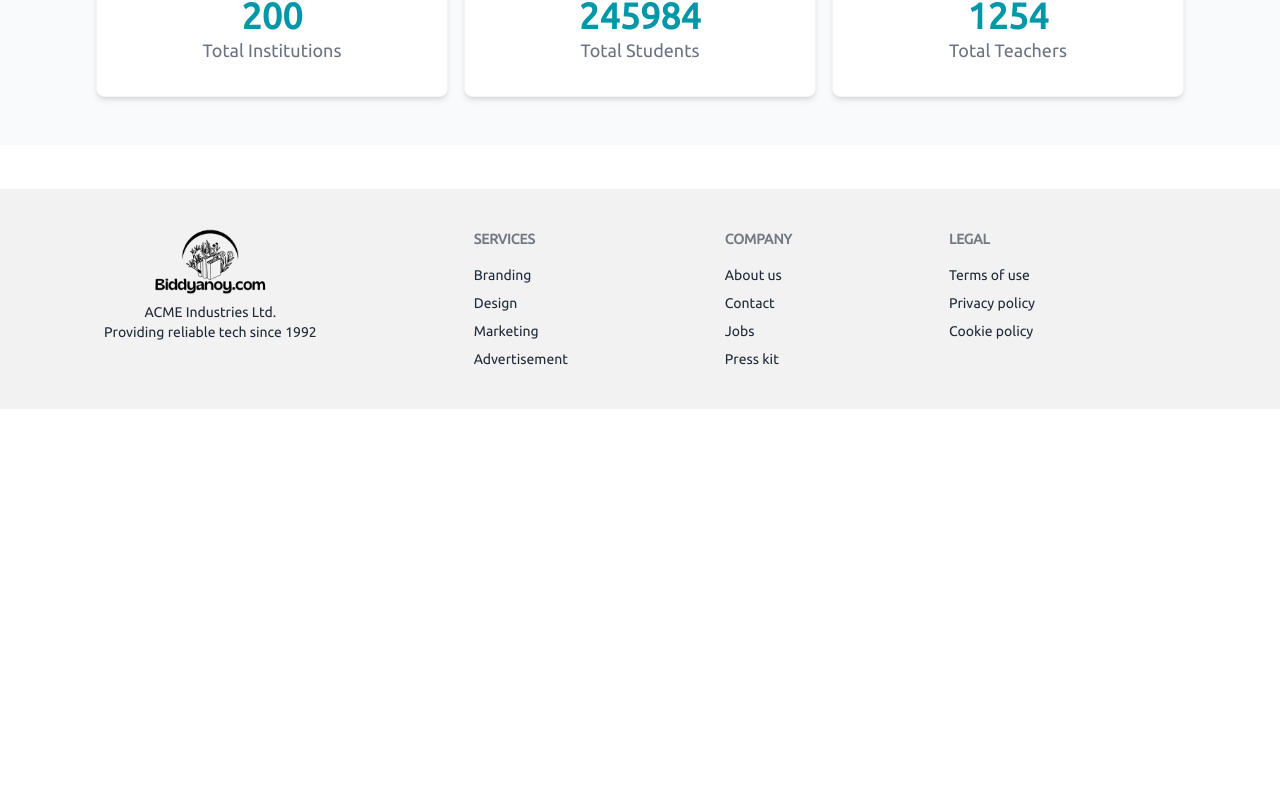
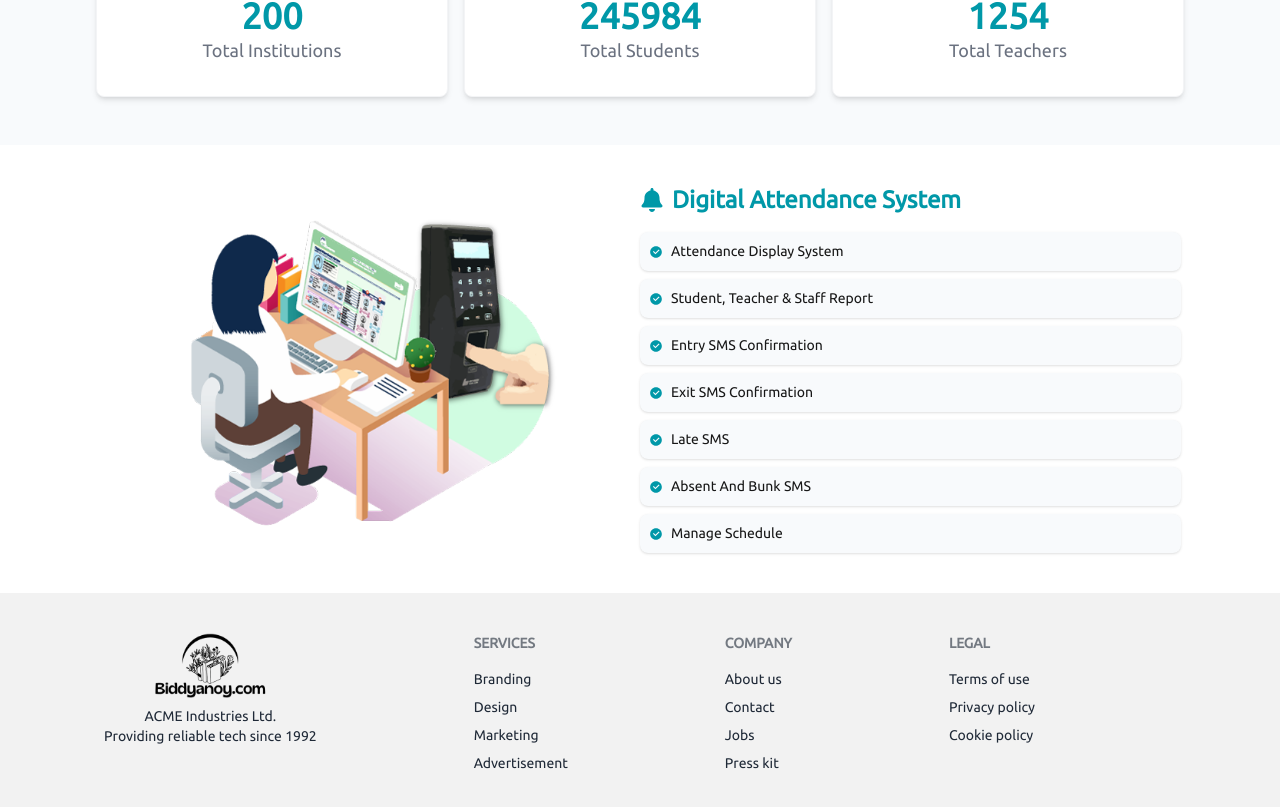
Before and after one commit to AbuRaihan32/Smart-Madrasha, a Next.js app: page / in a window 1280 px wide. Shown: the part 967-1774 px from the top of the page. Before the commit the page ends 1376 px from the top, so only its background shows below. Built offline with nearby package versions, Linux system fonts and the light colour scheme.

Commit message:
digital section added

```diff
--- a/package.json
+++ b/package.json
@@ -12,7 +12,8 @@
     "lottie-react": "^2.4.0",
     "next": "14.2.13",
     "react": "^18.3.1",
-    "react-dom": "^18.3.1"
+    "react-dom": "^18.3.1",
+    "react-icons": "^5.3.0"
   },
   "devDependencies": {
     "daisyui": "^4.12.10",
--- a/src/app/page.js
+++ b/src/app/page.js
@@ -1,4 +1,5 @@
 import Banner from "@/components/Home/Banner/Banner";
+import DigitalAttendance from "@/components/Home/DigitalAttendance/DigitalAttendance";
 import Overview from "@/components/Home/Overview/Overview";
 
 export default function Home() {
@@ -6,6 +7,7 @@ export default function Home() {
     <>
       <Banner></Banner>
       <Overview></Overview>
+      <DigitalAttendance></DigitalAttendance>
     </>
   );
 }
--- /dev/null
+++ b/src/components/Home/DigitalAttendance/DigitalAttendance.jsx
@@ -0,0 +1,60 @@
+import React from "react";
+import { FaBell } from "react-icons/fa";
+import { RiCheckboxCircleFill } from "react-icons/ri";
+
+const DigitalAttendance = () => {
+  return (
+    <section className="max-w-6xl mx-auto py-8">
+      <div className=" w-[94%] mx-auto flex items-center ">
+        {/* Image Section */}
+        <div className="w-full">
+          <img
+            src="/Attendance.png" // Replace this with your actual image path
+            alt="Digital Attendance System"
+            className="w-96 mx-auto"
+          />
+        </div>
+
+        {/* Text Section */}
+        <div className="w-full">
+          <h2 className="text-[#0098A8] text-2xl font-bold flex items-center">
+            <span className="mr-2"><FaBell></FaBell></span> Digital Attendance System
+          </h2>
+
+          <ul className="mt-4 space-y-2">
+            <li className="flex items-center gap-2 bg-slate-50 shadow rounded-lg p-[9px] text-[14px]">
+              <RiCheckboxCircleFill className="text-[#0098A8]"></RiCheckboxCircleFill>{" "}
+              <span> Attendance Display System</span>
+            </li>
+            <li className="flex items-center gap-2 bg-slate-50 shadow rounded-lg p-[9px] text-[14px]">
+              <RiCheckboxCircleFill className="text-[#0098A8]"></RiCheckboxCircleFill>{" "}
+              <span> Student, Teacher & Staff Report</span>
+            </li>
+            <li className="flex items-center gap-2 bg-slate-50 shadow rounded-lg p-[9px] text-[14px]">
+              <RiCheckboxCircleFill className="text-[#0098A8]"></RiCheckboxCircleFill>{" "}
+              <span> Entry SMS Confirmation</span>
+            </li>
+            <li className="flex items-center gap-2 bg-slate-50 shadow rounded-lg p-[9px] text-[14px]">
+              <RiCheckboxCircleFill className="text-[#0098A8]"></RiCheckboxCircleFill>{" "}
+              <span> Exit SMS Confirmation</span>
+            </li>
+            <li className="flex items-center gap-2 bg-slate-50 shadow rounded-lg p-[9px] text-[14px]">
+              <RiCheckboxCircleFill className="text-[#0098A8]"></RiCheckboxCircleFill>{" "}
+              <span> Late SMS</span>
+            </li>
+            <li className="flex items-center gap-2 bg-slate-50 shadow rounded-lg p-[9px] text-[14px]">
+              <RiCheckboxCircleFill className="text-[#0098A8]"></RiCheckboxCircleFill>{" "}
+              <span> Absent And Bunk SMS</span>
+            </li>
+            <li className="flex items-center gap-2 bg-slate-50 shadow rounded-lg p-[9px] text-[14px]">
+              <RiCheckboxCircleFill className="text-[#0098A8]"></RiCheckboxCircleFill>{" "}
+              <span> Manage Schedule</span>
+            </li>
+          </ul>
+        </div>
+      </div>
+    </section>
+  );
+};
+
+export default DigitalAttendance;
--- a/src/components/Home/Overview/Overview.jsx
+++ b/src/components/Home/Overview/Overview.jsx
@@ -2,7 +2,7 @@ import React from "react";
 
 const Overview = () => {
   return (
-    <section className="bg-slate-50 mb-11">
+    <section className="bg-slate-50">
       <div className="max-w-6xl mx-auto px-4 py-8 sm:px-6 sm:py-12 lg:px-8">
         <div className="mx-auto max-w-3xl text-center">
           <h2 className="text-3xl font-bold text-gray-900 sm:text-4xl">
```
Also changed, not shown: public/Attendance.png (added), 1 other file (tests, documents, lock files or other folders).
